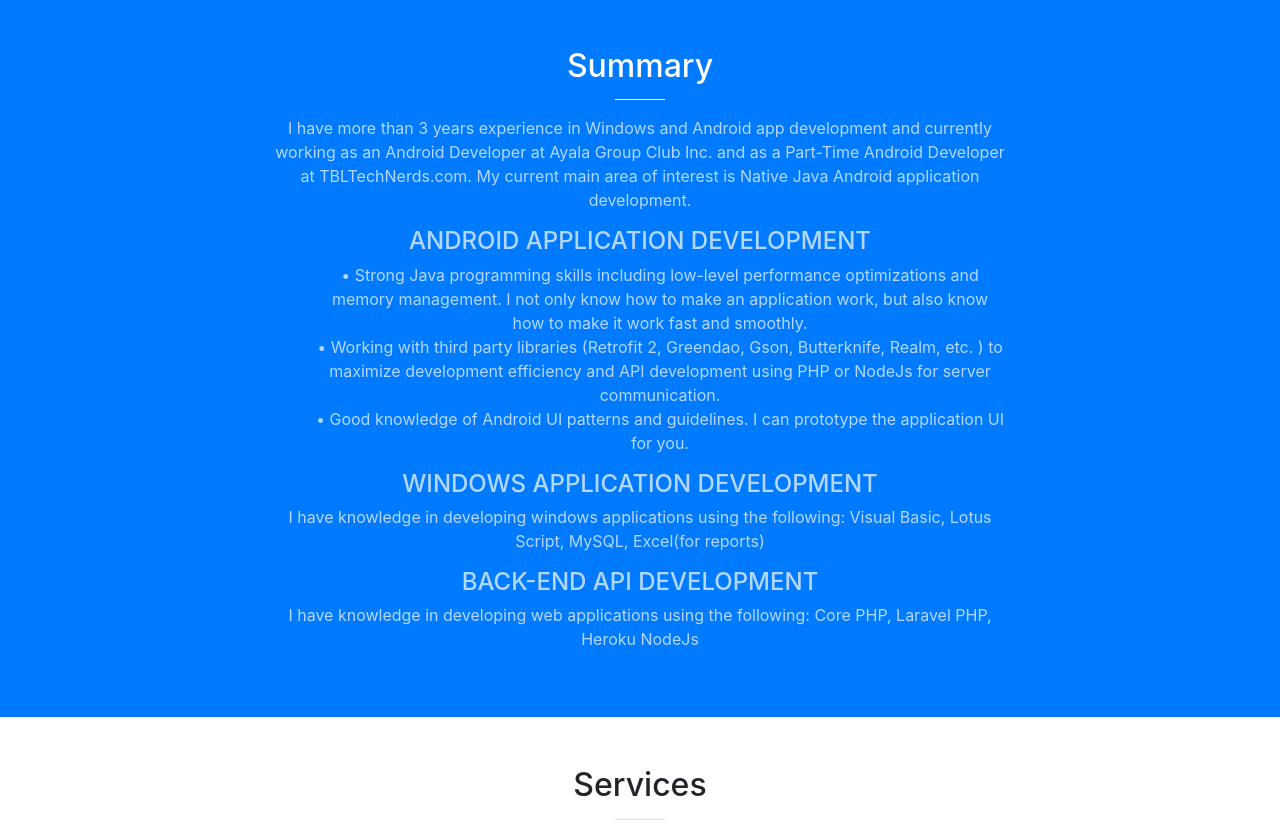
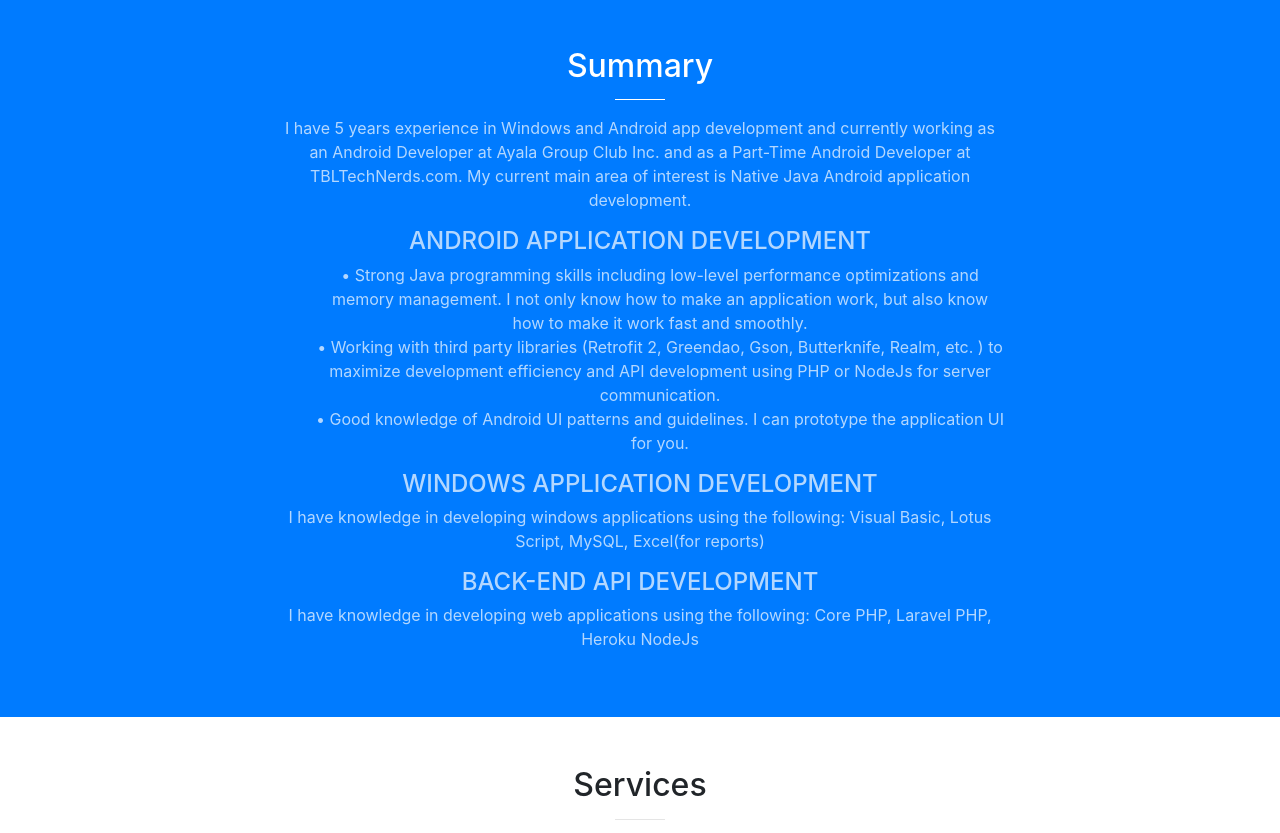
Before and after one commit to MichaelReyes/MichaelReyes.github.io, a website with bundled scripts: page index.html in a window 1280 px wide. Shown: the part 802-1635 px from the top of the page. Built offline with nearby package versions, Linux system fonts and the light colour scheme.

Commit message:
updated some info in summary

```diff
--- a/index.html
+++ b/index.html
@@ -92,7 +92,7 @@
                 <h2 class="section-heading text-white">Summary</h2>
                 <hr class="light">
                 <p class="text-faded">
-                    I have more than 3 years experience in Windows and Android app development and currently working as
+                    I have 5 years experience in Windows and Android app development and currently working as
                     an Android Developer at Ayala Group Club Inc. and as a Part-Time Android Developer at
                     TBLTechNerds.com. My current main area of interest is Native Java Android application development.
                 </p>
```
